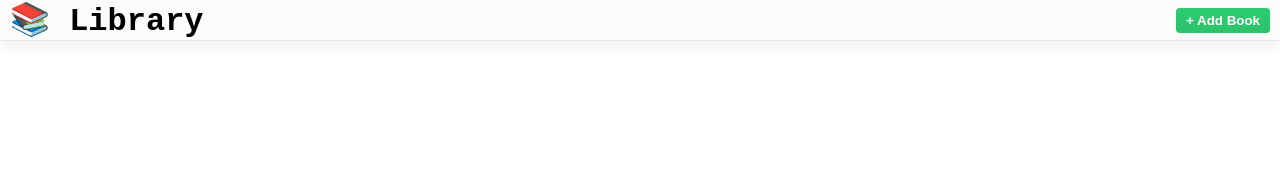
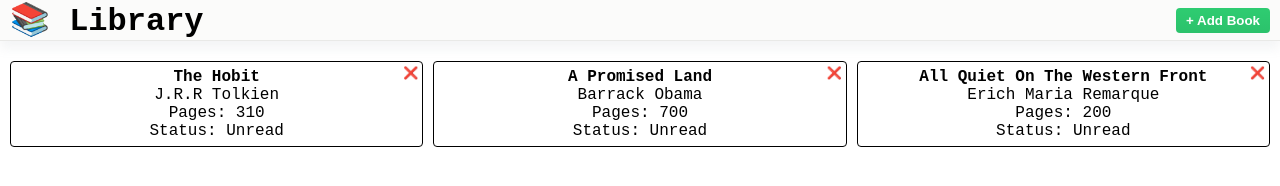
Before and after one commit to EuanRW/library, a plain HTML site: page index.html in a window 1280 px wide. Drawn offline with Linux system fonts and the light colour scheme.

Commit message:
Adding delete functionality, fixing form submission.

```diff
--- a/script.js
+++ b/script.js
@@ -1,11 +1,12 @@
-//Book logic
+//#region BOOK LOGIC
 let myLibrary = [];
 
-function Book(title, author, pages, read) {
+function Book(title, author, pages, read, displayed) {
   this.title = title;
   this.author = author;
   this.pages = pages;
   this.read = read;
+  this.displayed = displayed;
 }
 
 Book.prototype.info = function () {
@@ -26,6 +27,9 @@ function addBookToLibrary(book) {
   myLibrary.push(book);
 }
 
+//#endregion
+
+//#region APP Functions
 function createParaElement(text, classTitle) {
   const para = document.createElement("p");
   const node = document.createTextNode(text);
@@ -38,8 +42,10 @@ function createParaElement(text, classTitle) {
 function displayLibrary(library) {
   const bookGrid = document.getElementById("bookGrid");
 
-  for (let i = 0; i < library.length; i++) {
-    const book = library[i];
+  const nonDisplayedBooks = library.filter(val => val.displayed === false);
+
+  for (let i = 0; i < nonDisplayedBooks.length; i++) {
+    const book = nonDisplayedBooks[i];
 
     //Create a new grid item.
     const bookGridItem = document.createElement("div");
@@ -50,23 +56,34 @@ function displayLibrary(library) {
     const titlePara = createParaElement(book.title, "bookTitle");
     const authorPara = createParaElement(book.author, "bookAuthor");
     const pagesPara = createParaElement(`Pages: ${book.pages}`, "bookPages");
-    const readPara = createParaElement(book.read, "bookReadStatus");
+    const readPara = createParaElement((book.read) ? 'Status: Read' : 'Status: Unread', "bookReadStatus");
+
+    //Create delete icon
+    const deletePara = createParaElement('❌', 'deleteIcon')
+    deletePara.addEventListener('click', (event) => {
+      bookGridItem.remove()
+    })
 
     //Add book attribute text elements to new book grid item.
     bookGridItem.appendChild(titlePara);
     bookGridItem.appendChild(authorPara);
     bookGridItem.appendChild(pagesPara);
     bookGridItem.appendChild(readPara);
+
+    bookGridItem.appendChild(deletePara);
+
+    book.displayed = true
   }
 }
 
-function createStartingData() {
-  const book1 = new Book("The Hobit", "J.R.R Tolkien", 310, false);
-  const book2 = new Book("A Promised Land", "Barrack Obama", 700, false);
+function createMockData() {
+  const book1 = new Book("The Hobit", "J.R.R Tolkien", 310, false, false);
+  const book2 = new Book("A Promised Land", "Barrack Obama", 700, false, false);
   const book3 = new Book(
     "All Quiet On The Western Front",
     "Erich Maria Remarque",
     200,
+    false,
     false
   );
 
@@ -75,9 +92,9 @@ function createStartingData() {
   addBookToLibrary(book3);
 }
 
-createStartingData();
+//#endregion
 
-//NEW BOOK MODAL
+//#region NEW BOOK MODAL
 // Get the modal
 const newBookModal = document.getElementById("addBookModal");
 
@@ -103,8 +120,9 @@ window.onclick = function (event) {
     newBookModal.style.display = "none";
   }
 };
+//#endregion
 
-//NEW BOOK FORM
+//#region NEW BOOK FORM
 const formInputs = document.getElementById("bookForm").elements;
 
 const submitNewBookBtn = document.getElementById("submitNewBookBtn");
@@ -113,8 +131,8 @@ const inputs = document.getElementsByTagName("input");
 
 let arrTruthChecker = (arr) => arr.every((el) => el === true);
 
-const bookForm = document.querySelector('bookForm');
-bookForm.addEventListener('submit', event => {
+const bookForm = document.querySelector("#bookForm");
+bookForm.addEventListener("submit", (event) => {
   event.preventDefault();
 
   let validInputArray = [];
@@ -128,14 +146,21 @@ bookForm.addEventListener('submit', event => {
       formInputs.bookTitle.value,
       formInputs.bookAuthor.value,
       formInputs.bookPages.value,
-      formInputs.bookReadStatus.value
+      formInputs.bookReadStatus.value,
+      false
     );
     addBookToLibrary(book);
-    console.log(myLibrary)
+
+    displayLibrary(myLibrary);
+
+    newBookModal.style.display = "none";
+    console.log(myLibrary);
   } else {
     //Do nothing.
   }
 });
 
+//#endregion
 
+createMockData();
 displayLibrary(myLibrary);
--- a/styles.css
+++ b/styles.css
@@ -64,10 +64,30 @@ input[type="submit"] {
   align-items: center;
   justify-content: center;
   flex-direction: column;
+  position: relative;
+  padding: 6px;
+}
+
+.bookGridItem p {
+    margin: 0;
 }
 
 .bookTitle {
   font-weight: bold;
+}
+
+.deleteIcon {
+    position: absolute;
+    top: 2px;
+    right: 2px;
+    font-size: 12px;
+    cursor: pointer;
+    padding: 2px;
+}
+
+.deleteIcon:hover {
+    background-color: lightgray;
+    border-radius: 0.25rem;
 }
 
 /* The Modal (background) */
```
